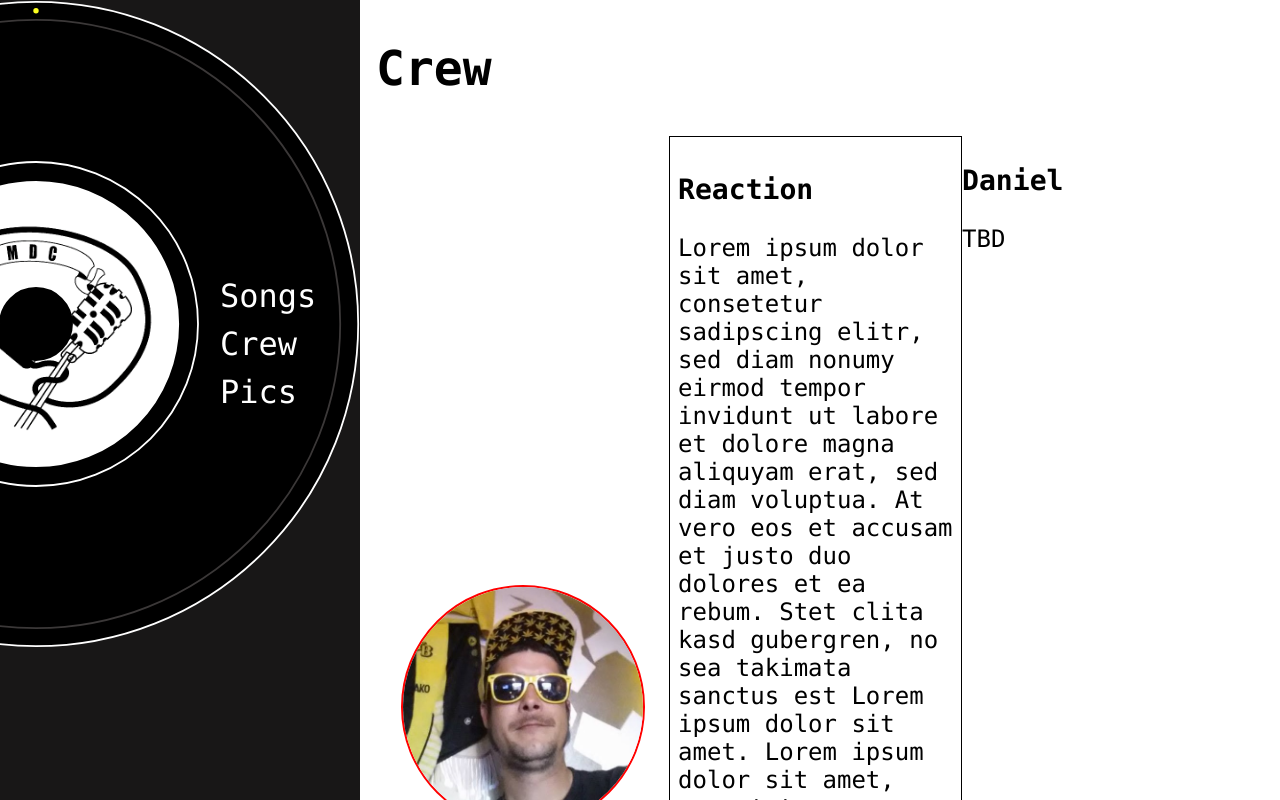
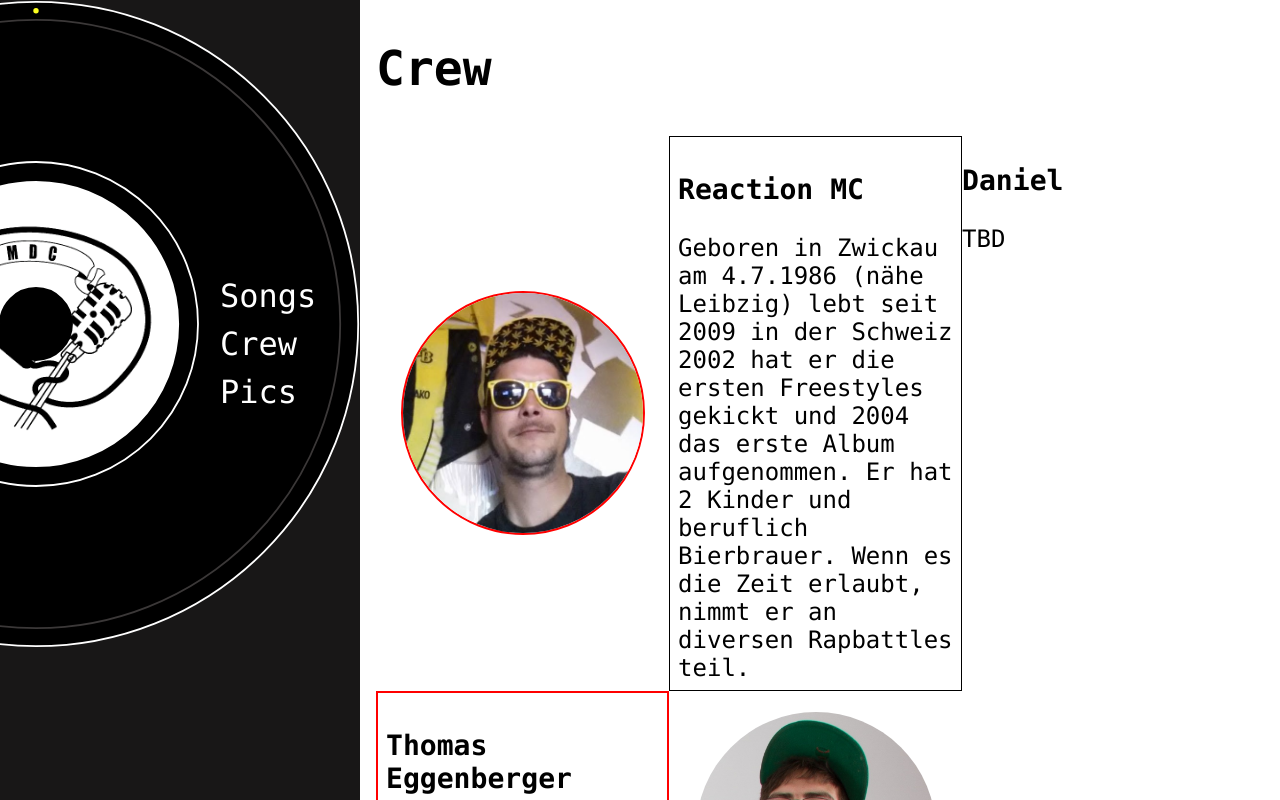
Before and after one commit to Jaun1011/microphonedivisioncrew.ch, a Vue app: page / in a window 1280 px wide. Shown: the top 800 px of the page. Built offline with nearby package versions, Linux system fonts and the light colour scheme.

Commit message:
add text for crew

```diff
--- a/package.json
+++ b/package.json
@@ -4,7 +4,7 @@
     "description": "website for thirdranked rapcrew",
     "author": "Jaun1011",
     "private": true,
-    "homepage": "https://github.com/Jaun1011/microphonedivisioncrew.ch.git",
+    "homepage": "https://github.com/Jaun1011/microphonedivisioncrew.ch",
     "scripts": {
         "dev": "webpack-dev-server --inline --progress --config build/webpack.dev.conf.js",
         "start": "npm run dev",
--- a/src/components/article/Crew.vue
+++ b/src/components/article/Crew.vue
@@ -7,15 +7,10 @@
             <img src="static/pics/p1.jpg" class="redBorder"/>
 
             <div class="text">
-                <h3>Reaction</h3>
+                <h3>Reaction MC</h3>
+                Geboren in Zwickau am 4.7.1986 (nähe Leibzig) lebt seit 2009 in der Schweiz 2002 hat er die ersten Freestyles gekickt und 2004 das erste Album aufgenommen.
+                Er hat 2 Kinder und beruflich Bierbrauer. Wenn es die Zeit erlaubt, nimmt er an diversen Rapbattles teil.
 
-                Lorem ipsum dolor sit amet, consetetur sadipscing elitr, sed diam nonumy eirmod tempor invidunt ut
-                labore et dolore magna aliquyam erat, sed diam voluptua. At vero eos et accusam et justo duo dolores et
-                ea rebum. Stet clita kasd gubergren, no sea takimata sanctus est Lorem ipsum dolor sit amet. Lorem ipsum
-                dolor sit amet, consetetur sadipscing elitr, sed diam nonumy eirmod tempor invidunt ut labore et dolore
-                magna aliquyam erat,
-                sed diam voluptua. At vero eos et accusam et justo duo dolores et ea rebum. Stet clita kasd gubergren,
-                no sea takimata sanctus est Lorem ipsum dolor sit amet.
             </div>
 
 
```
Also changed, not shown: 7 other files (tests, documents, lock files or other folders).
